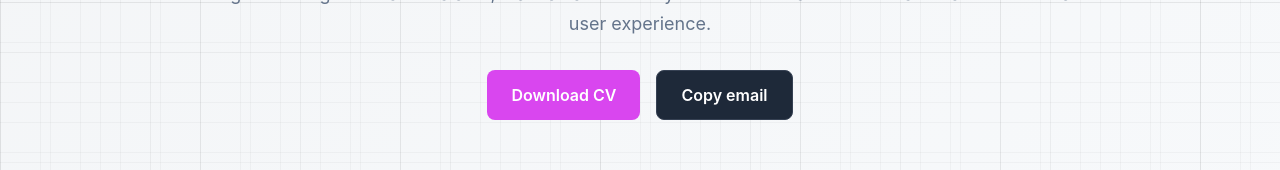
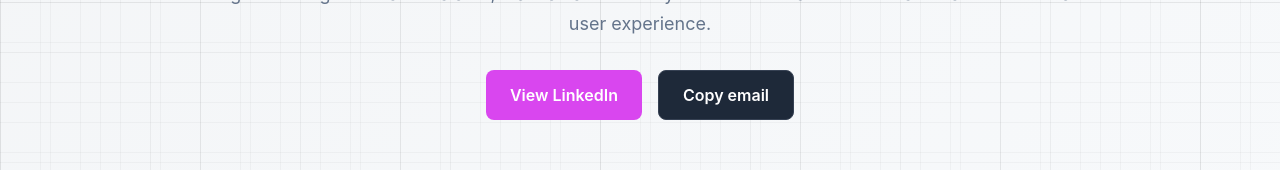
Before and after one commit to brettoak/my-personal-page, a React (Vite) app: page / in a window 1280 px wide. Shown: the part 398-568 px from the top of the page. Built offline with nearby package versions, Linux system fonts and the light colour scheme.

Commit message:
Update Hero.jsx

```diff
--- a/src/components/Hero.jsx
+++ b/src/components/Hero.jsx
@@ -26,15 +26,20 @@ export default function Hero() {
             <p className="text-xl md:text-2xl text-gray-light mb-2">Ship reliable software.</p>
             <p className="text-xl md:text-2xl text-gray-light mb-8">Explain it clearly.</p>
             <p className="text-base md:text-lg text-gray-light mb-8 leading-relaxed">
-              Hi, I'm <span className="text-pink">Brett Han</span> — a Melbourne-based Full-Stack Developer
+              Hi, I'm <a href="https://www.linkedin.com/in/brett-han-melbourne" target="_blank" rel="noopener noreferrer" className="text-pink cursor-pointer hover:underline">Brett Han</a> — a Melbourne-based Full-Stack Developer
               passionate about clean architecture and thoughtful design. I create scalable, maintainable web
               systems with clear documentation and considerate user experience.
             </p>
             {/* Action Buttons */}
             <div className="flex flex-wrap gap-4 justify-center mb-8">
-              <button className="cursor-pointer btn-pink px-6 py-3 rounded-lg font-semibold hover:opacity-90 transition-opacity">
-                Download CV
-              </button>
+              <a
+                href="https://www.linkedin.com/in/brett-han-melbourne"
+                target="_blank"
+                rel="noopener noreferrer"
+                className="cursor-pointer btn-pink px-6 py-3 rounded-lg font-semibold hover:opacity-90 transition-opacity inline-flex items-center"
+              >
+                View LinkedIn
+              </a>
               <button
                 onClick={handleCopyEmail}
                 className={`${
```
